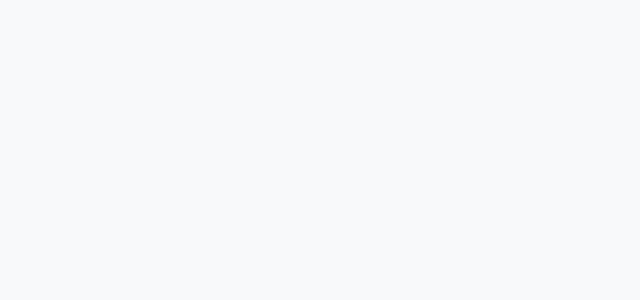
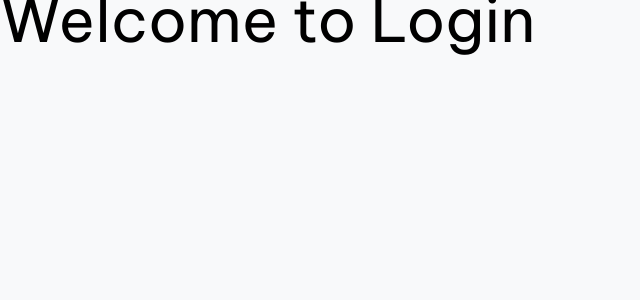
Before and after one commit to DiegoAuzaDev/leadup-frontend, a React (Vite) app: page /login in a window 1280 px wide. Before the commit this address had no page. Shown: the top 300 px of the page, without its empty margins (0-640 px from the left). Built offline with nearby package versions, Linux system fonts and the light colour scheme.

Commit message:
adding login route and styles

```diff
--- a/src/App.jsx
+++ b/src/App.jsx
@@ -1,5 +1,6 @@
 import Welcome from "./components/Welcome/Welcome";
 import SignUp from "./components/SignUp/SignUp";
+import LogIn from "./components/Login/LogIn";
 import { Routes, Route } from "react-router-dom";
 import WorkSpace from "./components/WorkSpace/WorkSpace";
 import DashBoard from "./components/WorkSpace/DashBoard/DashBoard";
@@ -13,6 +14,7 @@ function App() {
     <Routes>
       <Route path="/" element={<Welcome />} />
       <Route path="/signup" element={<SignUp />} />
+      <Route path="/login" element={<LogIn />} />
       <Route path="/workspace" element={<WorkSpace />}>
         <Route path="dashboard" element={<DashBoard />} />
         <Route path="employee" element={<Employee />} />
--- a/src/components/Header/Herader.jsx
+++ b/src/components/Header/Herader.jsx
@@ -47,7 +47,7 @@ function Header() {
               <NavLink className="btn block" to="/signup">
                 Sign up
               </NavLink>
-              <NavLink className=" btn--outline block">Log in</NavLink>
+              <NavLink to={"/login"} className=" btn--outline block">Log in</NavLink>
             </div>
           </ul>
           <button
@@ -97,7 +97,7 @@ function Header() {
               </li>
             </div>
             <div className="container-main">
-              <NavLink className=" btn block my-4">Log in</NavLink>
+              <NavLink to={"/login"} className=" btn block my-4">Log in</NavLink>
               <NavLink className=" btn--outline block" to="/signup">
                 Sign up
               </NavLink>
--- /dev/null
+++ b/src/components/LogIn/LogIn.jsx
@@ -0,0 +1,10 @@
+import Logo from "../../assets/LeadUpBlack.png";
+import Pattern from "../../assets/pattern.svg";
+function LogIn() {
+  return (
+    <main>
+      <h2>Welcome to Login</h2>
+    </main>
+  );
+}
+export default LogIn;
--- a/src/components/SignUp/SignUp.jsx
+++ b/src/components/SignUp/SignUp.jsx
@@ -1,7 +1,7 @@
 import { NavLink } from "react-router-dom";
 import Logo from "../../assets/LeadUpBlack.png";
 import GoogleImg from "../../assets/Google.png";
-import Patter from "../../assets/pattern.svg";
+import Pattern from "../../assets/pattern.svg";
 import { faEyeSlash, faEye } from "@fortawesome/free-solid-svg-icons";
 import "./signup.css";
 import { useState } from "react";
@@ -227,14 +227,14 @@ function SignUp() {
               >
                 {isLoading ? "Loading ..." : "Sign up"}
               </button>
-              <NavLink className="btn--outline bg-gray-200">Log in</NavLink>
+              <NavLink to={'/login'} className="btn--outline bg-gray-200">Log in</NavLink>
             </div>
           </form>
         </main>
       </div>
       <div
         className="md:h-auto md:static  h-4 md:inline-block  md:w-3/5 md:bg-sky-900"
-        style={{ backgroundImage: `url(${Patter})` }}
+        style={{ backgroundImage: `url(${Pattern})` }}
       ></div>
     </div>
   );
--- a/src/main.jsx
+++ b/src/main.jsx
@@ -13,6 +13,3 @@ ReactDOM.createRoot(document.getElementById("root")).render(
     </TokenProvider>
   </>
 );
-
-// Add routes for each button on welcome
-// Create dashboard component
```
